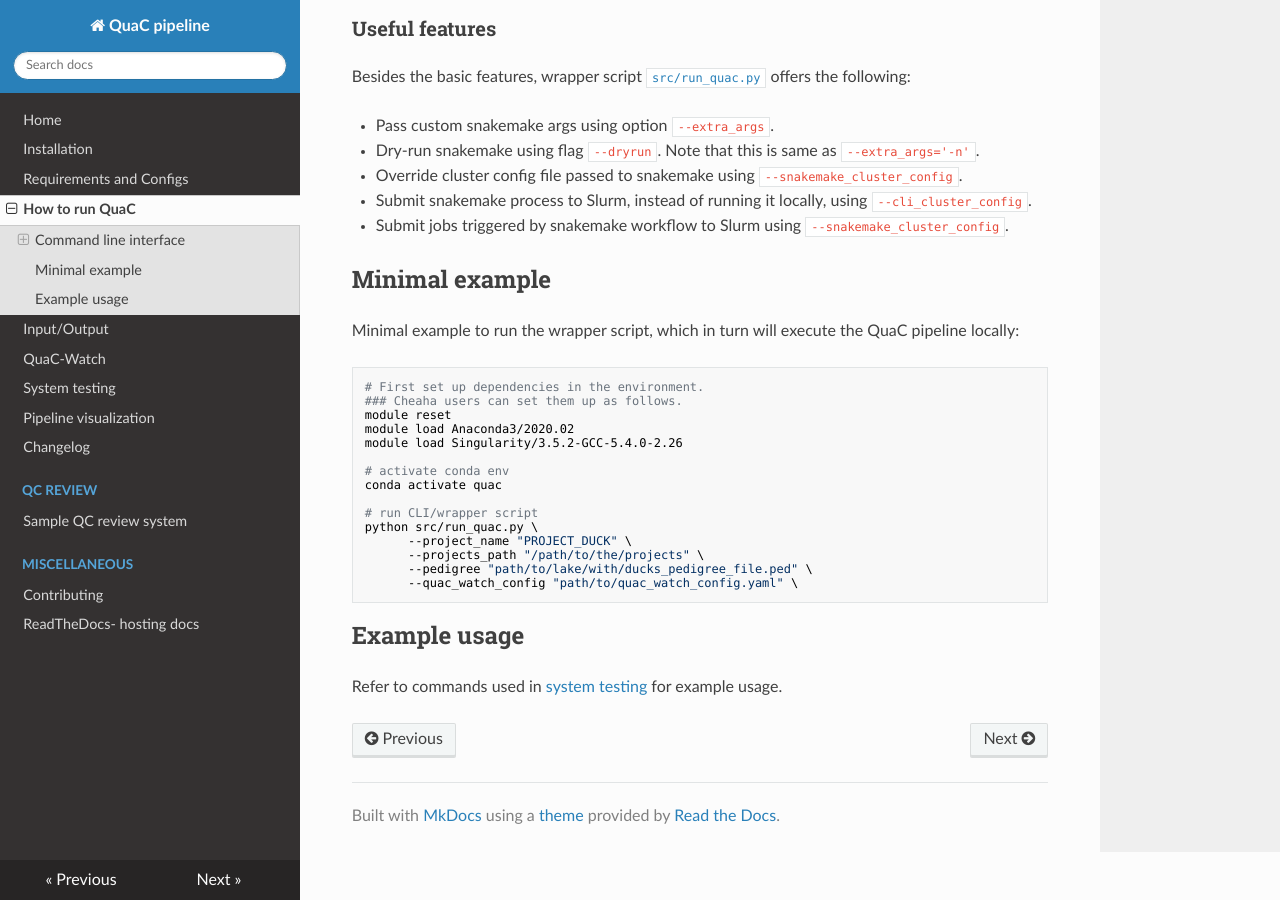
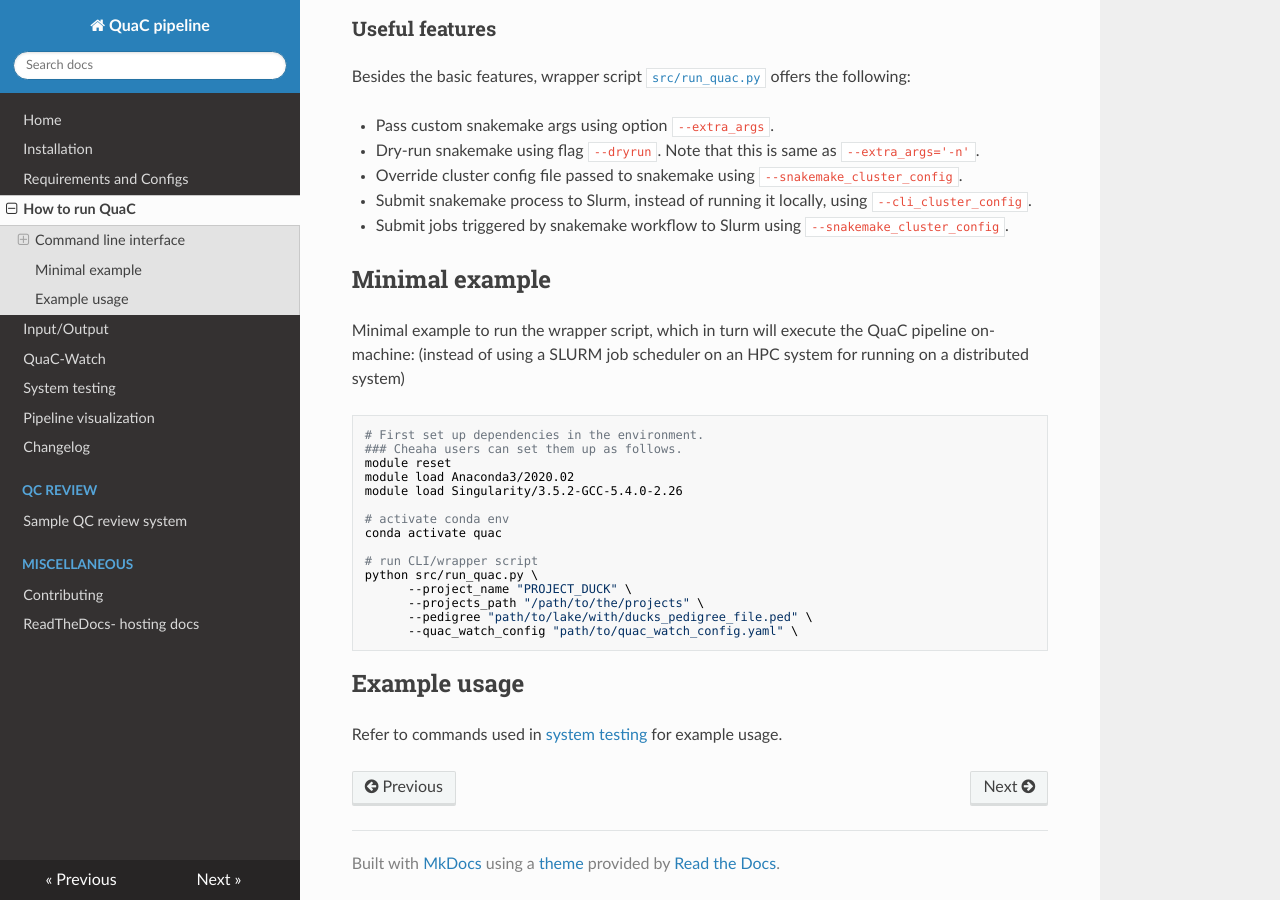
Before and after one commit to uab-cgds-worthey/quac, an MkDocs documentation site: the page built from docs/quac_cli.md, in a window 1280 px wide and 900 px high, scrolled down 1124 px. Built offline with MkDocs 1.6.1, drawn with Linux system fonts in a browser that asks for light colours; nearby versions of some CDN libraries.

Commit message:
clarifies local run
Co-authored-by: Brandon M Wilk <wilkb777@gmail.com>

````diff
--- a/docs/quac_cli.md
+++ b/docs/quac_cli.md
@@ -78,7 +78,8 @@ Besides the basic features, wrapper script [`src/run_quac.py`](../src/run_quac.p
 
 ## Minimal example
 
-Minimal example to run the wrapper script, which in turn will execute the QuaC pipeline locally:
+Minimal example to run the wrapper script, which in turn will execute the QuaC pipeline on-machine:
+(instead of using a SLURM job scheduler on an HPC system for running on a distributed system)
 
 ```sh
 # First set up dependencies in the environment.
````
